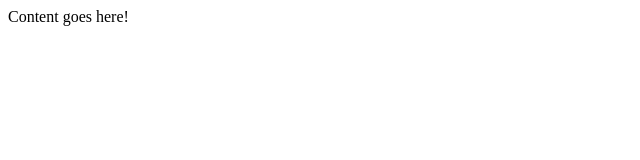
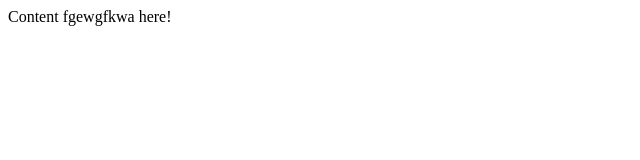
Before and after one commit to rupinder005/C0-745120, a plain HTML site: page C0-745120/index.html in a window 1280 px wide. Shown: the full height of the page, 0-640 px from the left. Drawn offline with Linux system fonts and the light colour scheme.

Commit message:
rupinder

```diff
--- a/C0-745120/index.html
+++ b/C0-745120/index.html
@@ -6,7 +6,7 @@
     <link href="css/default.css" rel="stylesheet" />
 </head>
 <body>
-    <div>Content goes here!</div>
+    <div>Content  fgewgfkwa  here!</div>
     <script src="js/main.js"></script>
 </body>
 </html>
```
